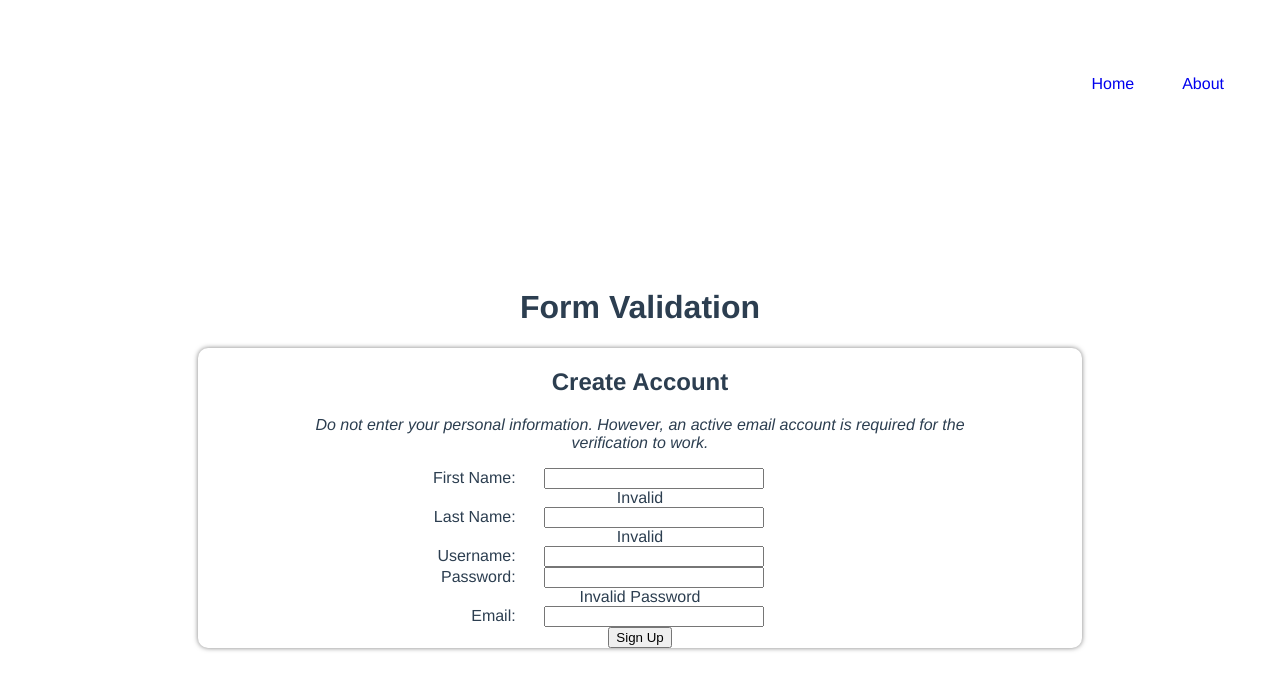
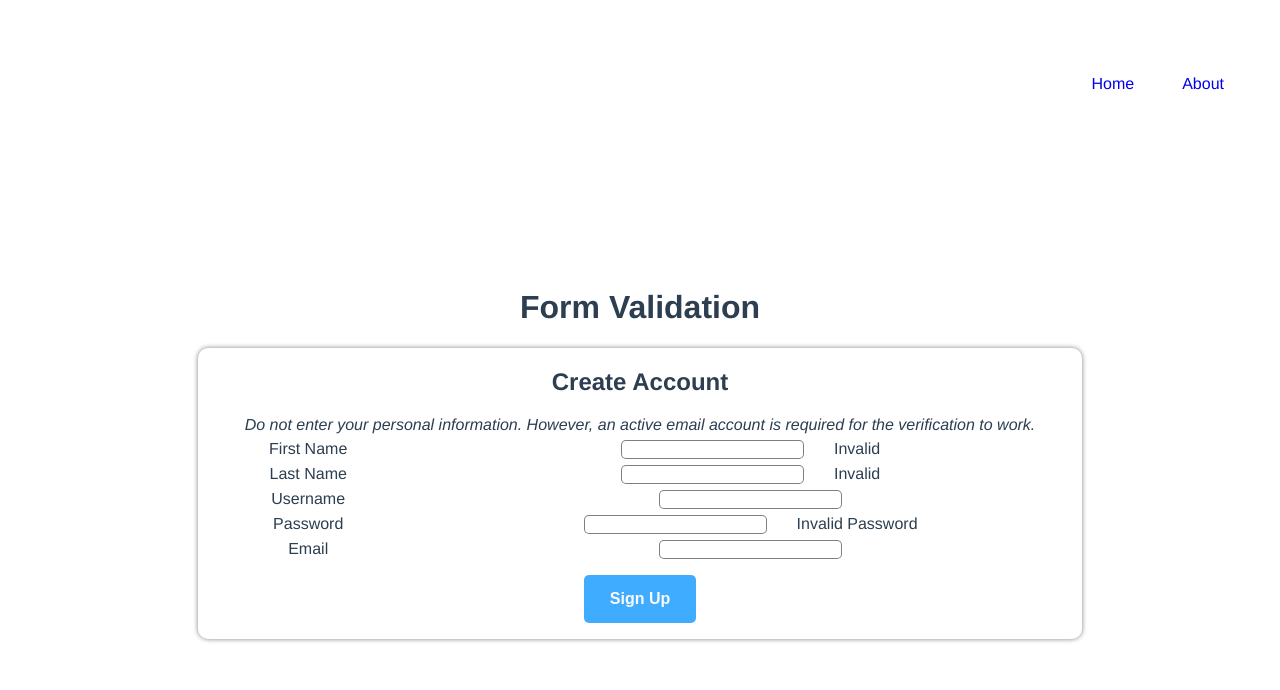
Before and after one commit to jackiewong99/form-validation, a Vue app: page / in a window 1280 px wide. Shown: the top 690 px of the page. Built offline with nearby package versions, Linux system fonts and the light colour scheme; no server answers.

Commit message:
Update form styling.

```diff
--- a/src/components/Form.vue
+++ b/src/components/Form.vue
@@ -1,15 +1,18 @@
 <template>
   <div class="form-container">
-    <form class="form" @submit.prevent="validateForm">
+    <form @submit.prevent="validateForm">
       <h2>Create Account</h2>
-      <p>
+      <p class="disclaimer">
         <em>
           Do not enter your personal information. However, an active email
           account is required for the verification to work.
         </em>
       </p>
       <div class="input-item">
-        <label for="first-name" class="input-label">First Name: </label>
+        <div class="col-left">
+          <label for="first-name" class="input-label">First Name </label>
+        </div>
+        <div class="col-right">
           <input
             type="text"
             name="first-name"
@@ -21,8 +24,12 @@
           <span v-if="valid['firstName']">Valid</span>
           <span v-else>Invalid</span>
         </div>
+      </div>
       <div class="input-item">
-        <label for="last-name" class="input-label">Last Name: </label>
+        <div class="col-left">
+          <label for="last-name" class="input-label">Last Name </label>
+        </div>
+        <div class="col-right">
           <input
             type="text"
             name="last-name"
@@ -34,8 +41,12 @@
           <span v-if="valid['lastName']">Valid</span>
           <span v-else>Invalid</span>
         </div>
+      </div>
       <div class="input-item">
-        <label class="input-label" for="username">Username: </label>
+        <div class="col-left">
+          <label class="input-label" for="username">Username </label>
+        </div>
+        <div class="col-right">
           <input
             class="input-box"
             type="text"
@@ -44,8 +55,12 @@
             required
           />
         </div>
+      </div>
       <div class="input-item">
-        <label class="input-label" for="password">Password: </label>
+        <div class="col-left">
+          <label class="input-label" for="password">Password </label>
+        </div>
+        <div class="col-right">
           <input
             class="input-box"
             type="password"
@@ -58,8 +73,12 @@
           <span v-if="valid['password']">Valid Password</span>
           <span v-else>Invalid Password</span>
         </div>
+      </div>
       <div class="input-item">
-        <label class="input-label" for="email">Email: </label>
+        <div class="col-left">
+          <label class="input-label" for="email">Email </label>
+        </div>
+        <div class="col-right">
           <input
             class="input-box"
             type="text"
@@ -68,8 +87,9 @@
             required
           />
         </div>
+      </div>
       <div class="input-item">
-        <input type="submit" value="Sign Up" />
+        <input class="submit-btn" type="submit" value="Sign Up" />
       </div>
     </form>
   </div>
@@ -182,29 +202,60 @@ export default {
 .form-container {
   border-radius: 10px;
   box-shadow: 0 0 5px rgba(0, 0, 0, 0.5);
+  box-sizing: border-box;
 }
 
-.form {
-  margin: 0 auto;
-  width: 80%;
+.disclaimer {
+  margin: 0 1rem;
 }
 
-label,
-input {
+.col-left {
+  float: left;
+  margin-top: 6px;
+  width: 25%;
+}
+
+.col-right {
+  float: left;
+  margin-top: 6px;
+  width: 75%;
+}
+
+.input-label {
   display: inline-block;
 }
 
-label {
-  width: 30%;
-  text-align: right;
+.input-box {
+  border-radius: 5px;
+  border: 1px solid rgba(0, 0, 0, 0.5);
 }
 
-label + input {
-  width: 30%;
-  margin: 0 30% 0 4%;
+input[type='submit'] {
+  background-color: rgb(64, 172, 255);
+  border: none;
+  border-radius: 5px;
+  color: rgb(250, 250, 250);
+  cursor: pointer;
+  font-size: 1rem;
+  font-weight: 700;
+  height: 3rem;
+  margin: 1rem 0;
+  outline: none;
+  padding: 0;
+  transition: ease-out 0.4s;
+  width: 7rem;
 }
 
-input + input {
-  float: right;
+input[type='submit']:hover {
+  background-color: rgba(64, 172, 255, 0.8);
+}
+
+input[type='submit']:active {
+  background-color: rgba(64, 172, 255, 0.4);
+  transform: translateY(3px);
+}
+
+span {
+  padding-left: 30px;
 }
 </style>
```
Lines whose indentation alone changed are shown as unchanged.
